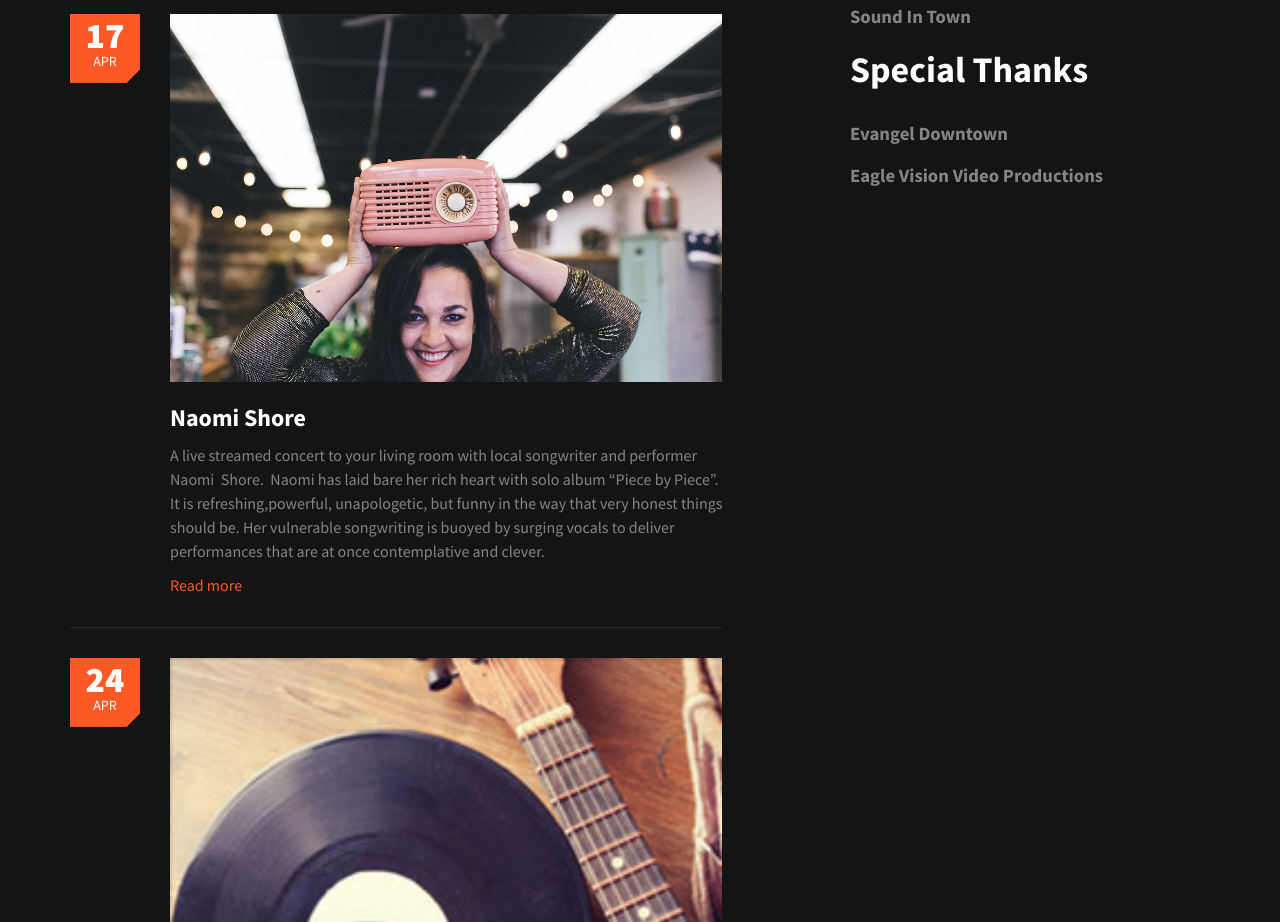
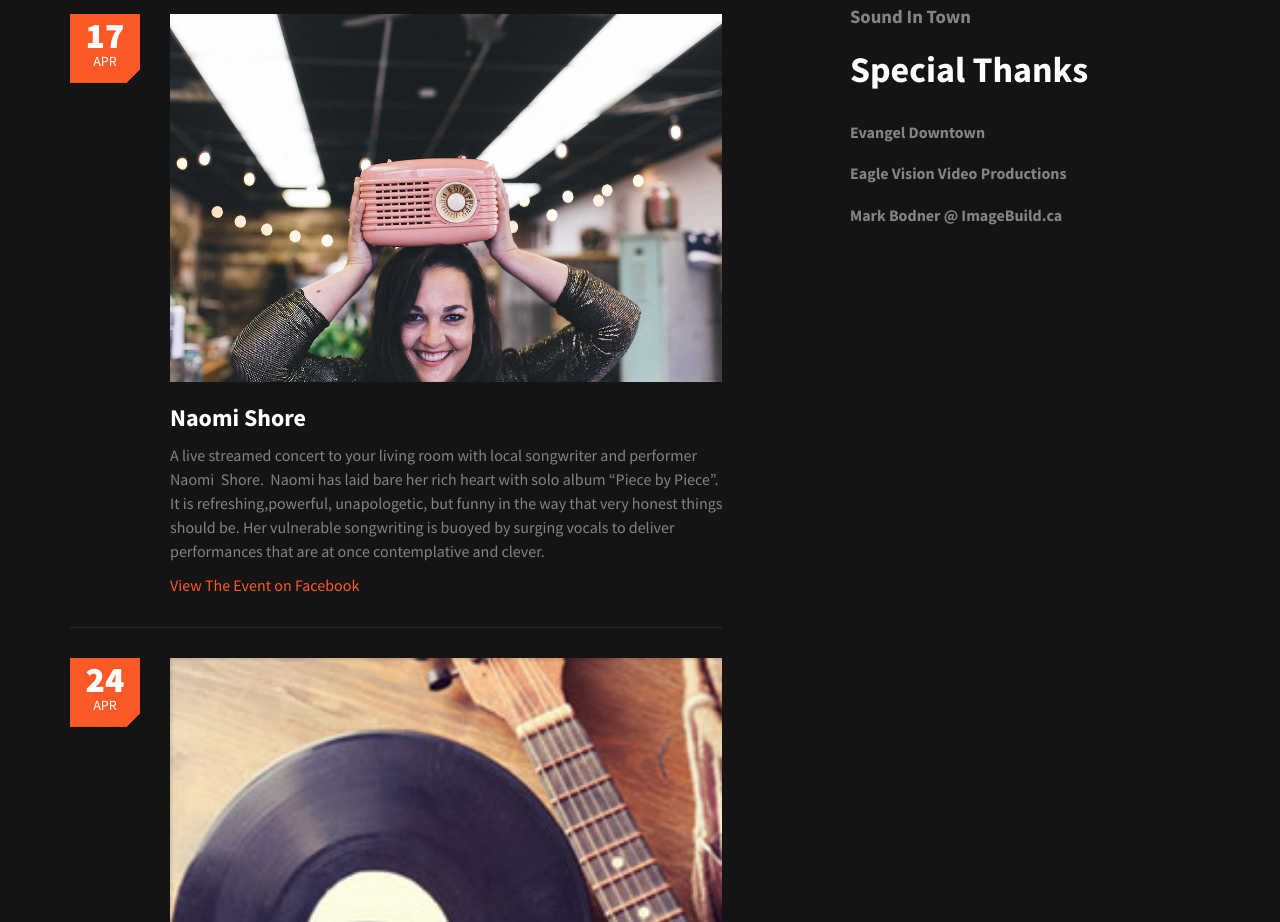
Before and after one commit to Russell-Eggleston-Creative-Services/supportlocalmusic, a plain HTML site: page living-room-concerts.html in a window 1280 px wide. Shown: the part 840-1762 px from the top of the page. Drawn offline with Linux system fonts and the light colour scheme.

Commit message:
Updated Naomi Facebook Link

```diff
--- a/living-room-concerts.html
+++ b/living-room-concerts.html
@@ -4,7 +4,7 @@
         <meta charset="UTF-8">
         <meta http-equiv="X-UA-Compatible" content="IE=edge">
         <meta name="viewport" content="width=device-width, initial-scale=1.0,maximum-scale=1">
-        <title>About Us| Band Template</title>
+        <title>Living Room Concerts | Support Local Music</title>
         <!-- Loading third party fonts -->
         <link href="http://fonts.googleapis.com/css?family=Source+Sans+Pro:300,400,600,700,900" rel="stylesheet" type="text/css">
         <link href="fonts/font-awesome.min.css" rel="stylesheet" type="text/css">
@@ -74,7 +74,7 @@
                                         </div>
                                         <h2 class="entry-title"><a href="#">Naomi Shore</a></h2>
                                         <p>A live streamed concert to your living room with local songwriter and performer Naomi&nbsp; Shore.&nbsp; Naomi has laid bare her rich heart with solo album &ldquo;Piece by Piece&rdquo;. It is refreshing,powerful, unapologetic, but funny in the way that very honest things should be. Her vulnerable songwriting is buoyed by surging vocals to deliver performances that are at once contemplative and clever.</p>
-                                        <a href="#">Read more</a>
+                                        <a href="https://www.facebook.com/events/2532359080416885/">View The Event on Facebook</a>
                                     </div>
                                     <div class="post">
                                         <div class="entry-date">
@@ -118,9 +118,9 @@
                                 <aside class="sidebar">
                                     <div class="widget">
                                         <h3 class="widget-title">Special Thanks</h3>
-                                        <h3>Evangel Downtown</h3>
-                                        <h3>Eagle Vision Video Productions</h3>
-                                        <h3></h3>
+                                        <h4>Evangel Downtown</h4>
+                                        <h4>Eagle Vision Video Productions</h4>
+                                        <h4>Mark Bodner @ ImageBuild.ca</h4>
                                     </div>
                                 </aside>
                             </div>
```
Also changed, not shown: contact.html (+1 -1 lines), index.html (+1 -1 lines), pinegrow.json (+1 -1 lines).
